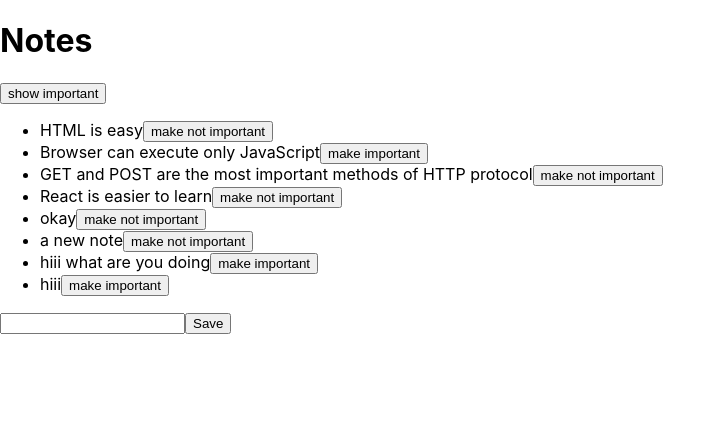
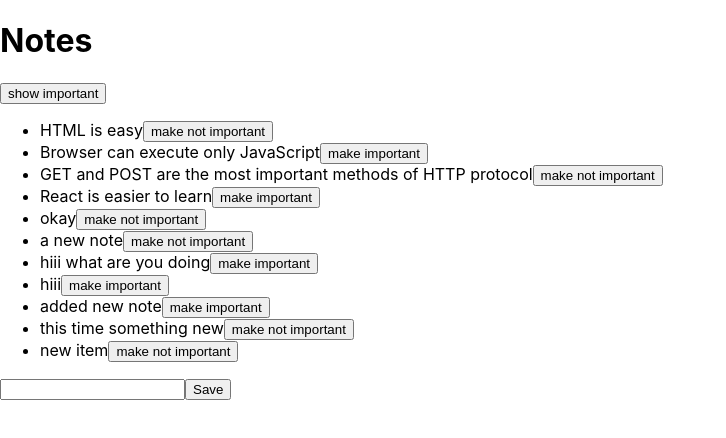
Before and after one commit to adityatyagi-av/notesapp, a React (Create React App) app: page / in a window 1280 px wide. Shown: the top 438 px of the page, without its empty margins (0-726 px from the left). Built offline with nearby package versions, Linux system fonts and the light colour scheme; data requests are answered from the project's data file.

Commit message:
communicate with backend

```diff
--- a/db.json
+++ b/db.json
@@ -20,7 +20,7 @@
     },
     {
       "content": "React is easier to learn",
-      "important": true,
+      "important": false,
       "id": 4
     },
     {
@@ -42,6 +42,21 @@
       "content": "hiii",
       "important": false,
       "id": 8
+    },
+    {
+      "content": "added new note",
+      "important": false,
+      "id": 9
+    },
+    {
+      "content": "this time something new",
+      "important": true,
+      "id": 10
+    },
+    {
+      "content": "new item",
+      "important": true,
+      "id": 11
     }
   ]
 }
--- a/src/components/Notes.js
+++ b/src/components/Notes.js
@@ -24,7 +24,7 @@ export default function Notes() {
           noteServices
           .getAll()
           .then(response => {
-            setNotes(response.data)
+            setNotes(response)
           })
         }, [])
 
@@ -39,14 +39,15 @@ export default function Notes() {
 
 //toggle importance
     const toggleImportanceOf =(id)=>{
-           const note=notes.find(n=> n.id ===id)
+        const url=`http://localhost:3001/notes/${id}`
+        const note=notes.find(n=> n.id ===id)
         const changedNote={...note,important: !note.important}
         console.log(changedNote)
 
         noteServices
         .update(id,changedNote)
-        .then(response=>{
-            setNotes(notes.map(n=>n.id !==id ? n: response.data))
+        .then(returnedNote=>{
+            setNotes(notes.map(n=>n.id !==id ? n: returnedNote))
         })
     }
 
@@ -62,10 +63,10 @@ export default function Notes() {
         }
 
         noteServices
-        .create(noteObject)
-        .then(response=>{
-                console.log(response)
-                setNotes(notes.concat(noteObject))
+            .create(noteObject)
+            .then(returnedNote=>{
+                console.log(returnedNote)
+                setNotes(notes.concat(returnedNote))
                 setNewNote('')
 
             })
--- a/src/components/note.js
+++ b/src/components/note.js
@@ -2,15 +2,19 @@ import axios from 'axios'
 const baseUrl ='http://localhost:3001/notes'
 
 const getAll =()=>{
-    return axios.get(baseUrl)
+    const request= axios.get(baseUrl)
+    return request.then(response =>response.data)
 }
 
 const create =(newObject)=>{
-    return axios.post(baseUrl,newObject)
+    // return axios.post(baseUrl,newObject)
+    const request= axios.get(baseUrl,newObject)
+    return request.then(response =>response.data)
 }
 
 const update =(id, newObject)=>{
-    return axios.put(`${baseUrl}/${id}`,newObject)
+    const request =axios.put(`${baseUrl}/${id}`,newObject)
+    return request.then(response=>response.data)
 }
 
 
```
